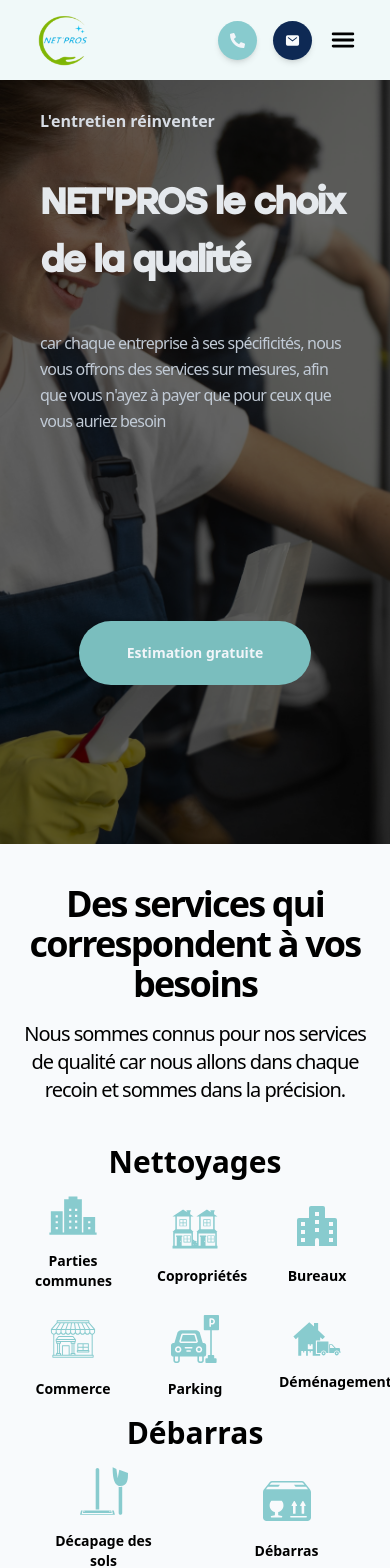
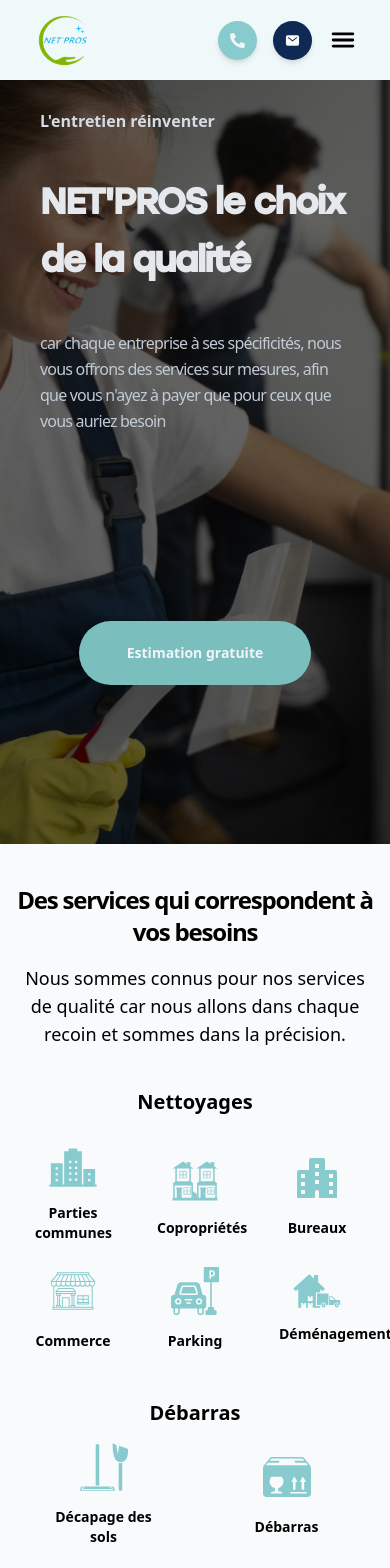
Before and after one commit to netproam/netpro, a Next.js app: page / in a window 390 px wide. Shown: the top 1568 px of the page. Built offline with nearby package versions, Linux system fonts and the light colour scheme.

Commit message:
une meilleur version pour la version detailler des produits

```diff
--- a/src/components/section/FourthSection.tsx
+++ b/src/components/section/FourthSection.tsx
@@ -52,7 +52,7 @@
     </motion.p>
 
         <h3 className="font-semibold text-lg text-start relative  ">Clients</h3>
-        <p className="">Nous ont fais confiance</p>
+        <p className=" whitespace-nowrap">Nous ont fais confiance</p>
     </div>
 
     </div>
--- a/src/components/section/ServicesSection.tsx
+++ b/src/components/section/ServicesSection.tsx
@@ -66,21 +66,21 @@
 
 <div className="flex flex-col lg:flex-row  w-full  justify-center items-center gap-10 lg:gap-0">
     <div className="flex text-sm flex-col w-full gap-4 justify-center ">
-    <h2 className="text-center lg:text-start text-4xl lg:w-[700px]
+    <h2 className="text-center lg:text-start text-2xl lg:w-[700px]
      lg:text-5xl font-semibold  tracking-tighter">{allData[0].soustitre}</h2>
 
-    <h2 className="text-center lg:text-start text-xl lg:w-3/5
-     lg:text-2xl  tracking-tighter">{allData[0].description}</h2>
+    <h2 className="text-center lg:text-start text-lg lg:w-3/5
+     lg:text-2xl  ">{allData[0].description}</h2>
     </div>
 
 </div>
 
 
-<div className="flex flex-col lg:flex-row  lg:divide-x-2 lg:divide-slate-200  w-full lg:gap-8 ">
+<div className="flex flex-col lg:flex-row  gap-8 lg:divide-x-2 lg:divide-slate-200  w-full lg:gap-8 ">
 
 
-    <div className="flex flex-col w-full text-center gap-4 ">
-<h2 className=" font-semibold text-left self-center lg:self-center text-3xl">{`Nettoyages`}</h2>
+    <div className="flex flex-col w-full text-center gap-8 ">
+<h2 className=" font-semibold text-left self-center lg:self-center text-xl lg:text-3xl">{`Nettoyages`}</h2>
 
 <div className=" grid grid-cols-3 lg:gap-2   place-items-center   lg:justify-center
 gap-2  divided-none lg:grid-cols-3  ">
@@ -88,7 +88,7 @@
 </div>
 </div>
 <div className="flex flex-col  w-full gap-4 ">
-<h2 className=" relative  font-semibold text-3xl self-center lg:self-center">{`Débarras`}</h2>
+<h2 className=" relative  font-semibold text-xl lg:text-3xl self-center lg:self-center">{`Débarras`}</h2>
 <div className=" grid grid-cols-2   lg:justify-center
 gap-2  lg:gap-0 divided-none lg:grid-cols-2 place-items-center ">
 {allDataDisplay.slice(6)}
```
